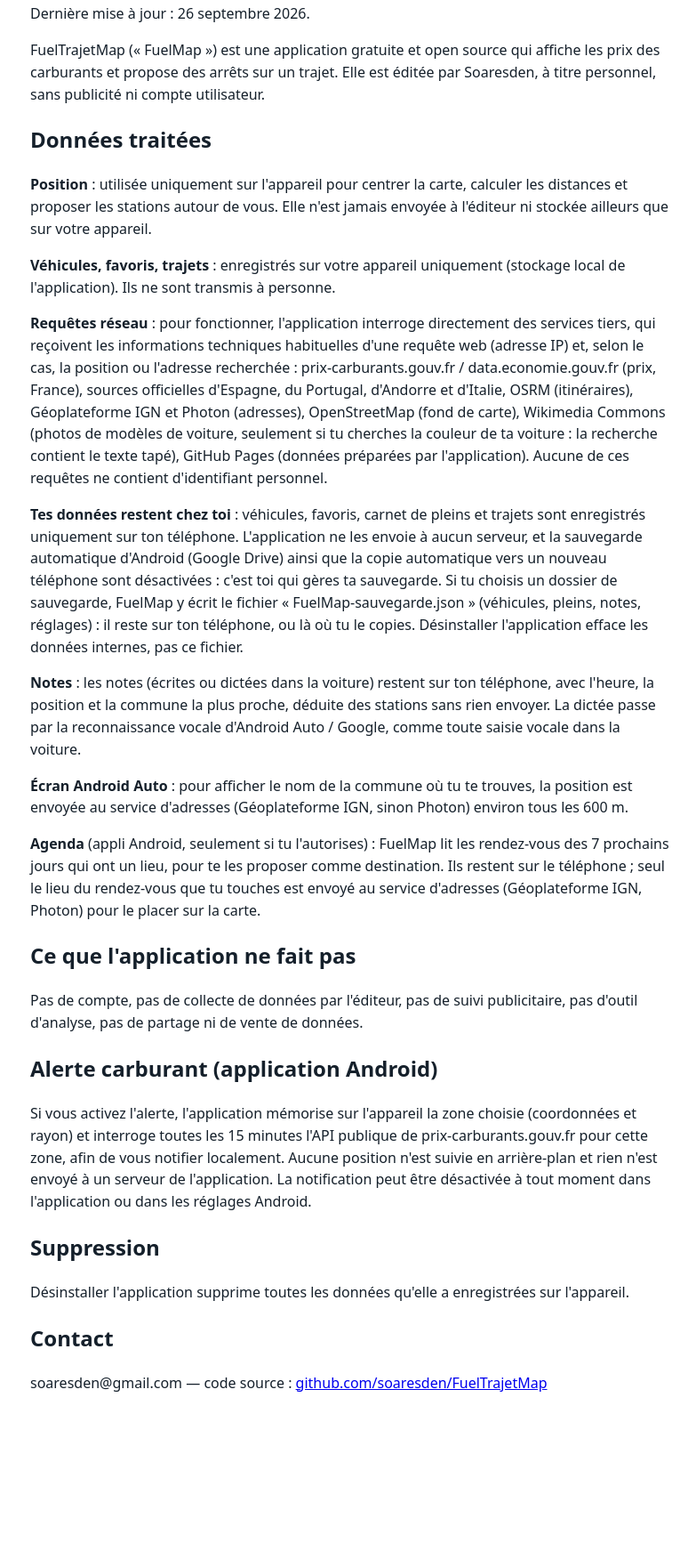
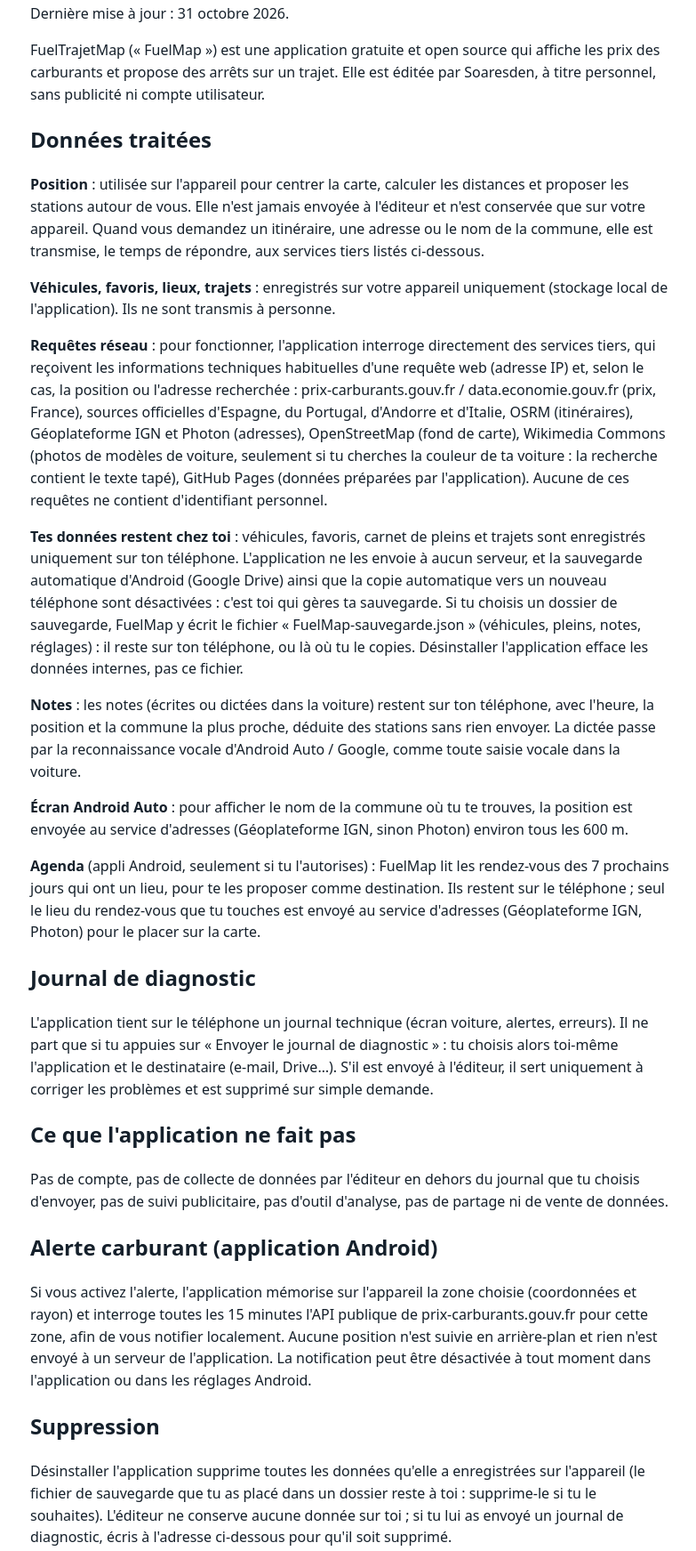
Before and after one commit to soaresden/FuelTrajetMap, a plain HTML site: page privacy.html in a window 1280 px wide. Shown: the part 90-1833 px from the top of the page at 89% size, without its empty margins (246-1029 px from the left). Before the commit the page ends 1697 px from the top, so only its background shows below. Drawn offline with Linux system fonts and the light colour scheme.

Commit message:
Politique de confidentialité alignée sur la fiche Play : position transmise aux services tiers à la demande, journal de diagnostic, suppression

```diff
--- a/privacy.html
+++ b/privacy.html
@@ -3,23 +3,25 @@
 <style>body{font:16px/1.55 system-ui,sans-serif;max-width:720px;margin:40px auto;padding:0 20px;color:#15202b}h1{font-size:24px}</style></head>
 <body>
 <h1>FuelTrajetMap — Politique de confidentialité</h1>
-<p>Dernière mise à jour : 26 septembre 2026.</p>
+<p>Dernière mise à jour : 31 octobre 2026.</p>
 <p>FuelTrajetMap (« FuelMap ») est une application gratuite et open source qui affiche les prix des carburants et propose des arrêts sur un trajet. Elle est éditée par Soaresden, à titre personnel, sans publicité ni compte utilisateur.</p>
 <h2>Données traitées</h2>
-<p><b>Position</b> : utilisée uniquement sur l'appareil pour centrer la carte, calculer les distances et proposer les stations autour de vous. Elle n'est jamais envoyée à l'éditeur ni stockée ailleurs que sur votre appareil.</p>
-<p><b>Véhicules, favoris, trajets</b> : enregistrés sur votre appareil uniquement (stockage local de l'application). Ils ne sont transmis à personne.</p>
+<p><b>Position</b> : utilisée sur l'appareil pour centrer la carte, calculer les distances et proposer les stations autour de vous. Elle n'est jamais envoyée à l'éditeur et n'est conservée que sur votre appareil. Quand vous demandez un itinéraire, une adresse ou le nom de la commune, elle est transmise, le temps de répondre, aux services tiers listés ci-dessous.</p>
+<p><b>Véhicules, favoris, lieux, trajets</b> : enregistrés sur votre appareil uniquement (stockage local de l'application). Ils ne sont transmis à personne.</p>
 <p><b>Requêtes réseau</b> : pour fonctionner, l'application interroge directement des services tiers, qui reçoivent les informations techniques habituelles d'une requête web (adresse IP) et, selon le cas, la position ou l'adresse recherchée :
 prix-carburants.gouv.fr / data.economie.gouv.fr (prix, France), sources officielles d'Espagne, du Portugal, d'Andorre et d'Italie, OSRM (itinéraires), Géoplateforme IGN et Photon (adresses), OpenStreetMap (fond de carte), Wikimedia Commons (photos de modèles de voiture, seulement si tu cherches la couleur de ta voiture : la recherche contient le texte tapé), GitHub Pages (données préparées par l'application). Aucune de ces requêtes ne contient d'identifiant personnel.</p>
 <p><b>Tes données restent chez toi</b> : véhicules, favoris, carnet de pleins et trajets sont enregistrés uniquement sur ton téléphone. L'application ne les envoie à aucun serveur, et la sauvegarde automatique d'Android (Google Drive) ainsi que la copie automatique vers un nouveau téléphone sont désactivées : c'est toi qui gères ta sauvegarde. Si tu choisis un dossier de sauvegarde, FuelMap y écrit le fichier « FuelMap-sauvegarde.json » (véhicules, pleins, notes, réglages) : il reste sur ton téléphone, ou là où tu le copies. Désinstaller l'application efface les données internes, pas ce fichier.</p>
 <p><b>Notes</b> : les notes (écrites ou dictées dans la voiture) restent sur ton téléphone, avec l'heure, la position et la commune la plus proche, déduite des stations sans rien envoyer. La dictée passe par la reconnaissance vocale d'Android Auto / Google, comme toute saisie vocale dans la voiture.</p>
 <p><b>Écran Android Auto</b> : pour afficher le nom de la commune où tu te trouves, la position est envoyée au service d'adresses (Géoplateforme IGN, sinon Photon) environ tous les 600 m.</p>
 <p><b>Agenda</b> (appli Android, seulement si tu l'autorises) : FuelMap lit les rendez-vous des 7 prochains jours qui ont un lieu, pour te les proposer comme destination. Ils restent sur le téléphone ; seul le lieu du rendez-vous que tu touches est envoyé au service d'adresses (Géoplateforme IGN, Photon) pour le placer sur la carte.</p>
+<h2 id="journal">Journal de diagnostic</h2>
+<p>L'application tient sur le téléphone un journal technique (écran voiture, alertes, erreurs). Il ne part que si tu appuies sur « Envoyer le journal de diagnostic » : tu choisis alors toi-même l'application et le destinataire (e-mail, Drive…). S'il est envoyé à l'éditeur, il sert uniquement à corriger les problèmes et est supprimé sur simple demande.</p>
 <h2>Ce que l'application ne fait pas</h2>
-<p>Pas de compte, pas de collecte de données par l'éditeur, pas de suivi publicitaire, pas d'outil d'analyse, pas de partage ni de vente de données.</p>
+<p>Pas de compte, pas de collecte de données par l'éditeur en dehors du journal que tu choisis d'envoyer, pas de suivi publicitaire, pas d'outil d'analyse, pas de partage ni de vente de données.</p>
 <h2>Alerte carburant (application Android)</h2>
 <p>Si vous activez l'alerte, l'application mémorise sur l'appareil la zone choisie (coordonnées et rayon) et interroge toutes les 15 minutes l'API publique de prix-carburants.gouv.fr pour cette zone, afin de vous notifier localement. Aucune position n'est suivie en arrière-plan et rien n'est envoyé à un serveur de l'application. La notification peut être désactivée à tout moment dans l'application ou dans les réglages Android.</p>
-<h2>Suppression</h2>
-<p>Désinstaller l'application supprime toutes les données qu'elle a enregistrées sur l'appareil.</p>
+<h2 id="suppression">Suppression</h2>
+<p>Désinstaller l'application supprime toutes les données qu'elle a enregistrées sur l'appareil (le fichier de sauvegarde que tu as placé dans un dossier reste à toi : supprime-le si tu le souhaites). L'éditeur ne conserve aucune donnée sur toi ; si tu lui as envoyé un journal de diagnostic, écris à l'adresse ci-dessous pour qu'il soit supprimé.</p>
 <h2>Contact</h2>
 <p>soaresden@gmail.com — code source : <a href="https://github.com/soaresden/FuelTrajetMap">github.com/soaresden/FuelTrajetMap</a></p>
 </body></html>
```
Also changed, not shown: store/fiche-play.md (+3 -2 lines).
